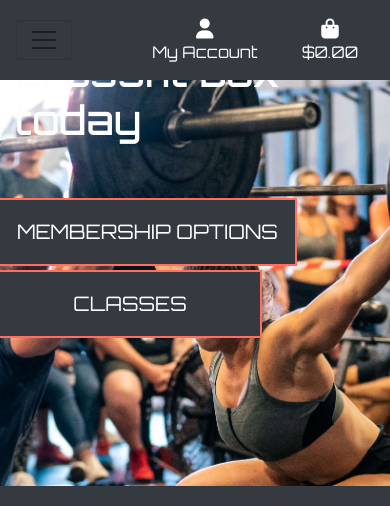
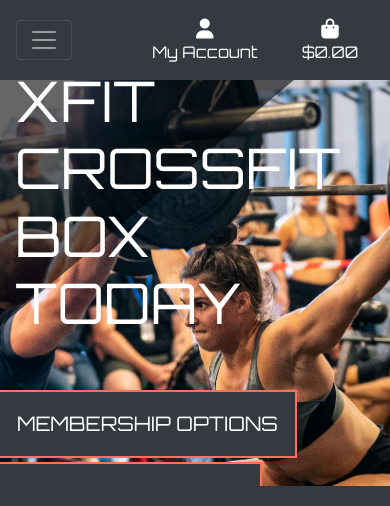
Before and after one commit to KJLuton/Project4_XFIT, a Django app: page / in a window 390 px wide. Shown: the top 506 px of the page. Run offline with Django 3.2, Linux system fonts and the light colour scheme; some libraries are stand-ins or nearby versions.

Commit message:
Added homepage overlay

```diff
--- a/home/templates/home/index.html
+++ b/home/templates/home/index.html
@@ -13,10 +13,11 @@
 {% endblock %}
 
 {% block content %}
+<div class="overlay"></div>
     <div class="container h-50">
         <div class="row h-50 row-top">
-            <div class="col">
-                <h1>Join XFIT crossfit box today</h1>
+            <div class="col-7 col-md-6 my-auto">
+                <h1 class="display-4 logo-font text-white">Join XFIT crossfit box today</h1>
             </div>
             <div class="my-5">
                 <h4>
--- a/static/css/base.css
+++ b/static/css/base.css
@@ -16,6 +16,21 @@ h1 {
 
 h2, h3, h4 {
     font-family: 'Orbitron', sans-serif;
+}
+
+/* nav bar */
+
+.memberships {
+    background-color: #FF6F61;
+}
+
+a:hover {
+    color: #FF6F61;
+}
+
+dl, ol, ul {
+    margin-top: 0;
+    margin-bottom: 0rem;
 }
 
 /* from Bulma */
@@ -88,17 +103,15 @@ hr {
     font-size: 12px;
 }
 
-.memberships {
-    background-color: #FF6F61;
-}
-
-a:hover {
-    color: #FF6F61;
-}
-
-dl, ol, ul {
-    margin-top: 0;
-    margin-bottom: 0rem;
+.overlay {
+    position: absolute;
+    top: 0;
+    z-index: -10;
+    width: 900px;
+    height: 502px;
+    background: rgba(0,0,0,0.6);
+    transform: skew(-2030deg);
+    right: 300px;
 }
 
 /*
--- a/templates/base.html
+++ b/templates/base.html
@@ -90,7 +90,7 @@
         </div>
         <hr class="pt-lg-2 d-none d-lg-flex">
         <div class="row bg-dark">
-            <nav class="navbar navbar-expand-lg navbar-light w-100">
+            <nav class="navbar navbar-expand-lg navbar-dark w-100">
                 <button class="navbar-toggler" type="button" data-toggle="collapse" data-target="#main-nav" aria-controls="main-nav" aria-expanded="false" aria-label="Toggle navigation">
                     <span class="navbar-toggler-icon"></span>
                 </button>
```
